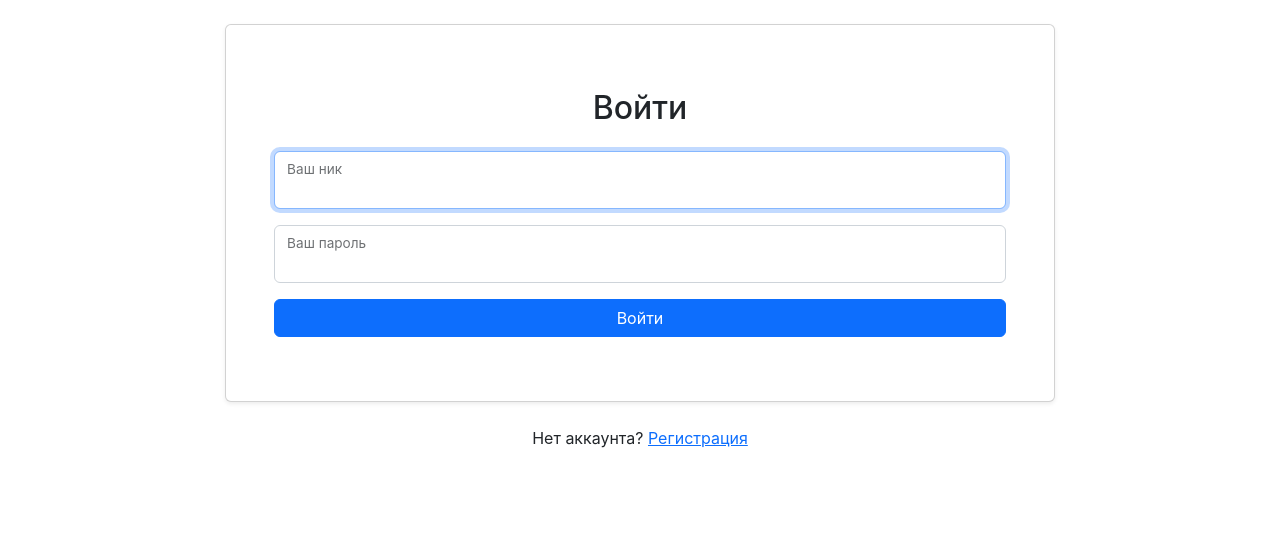
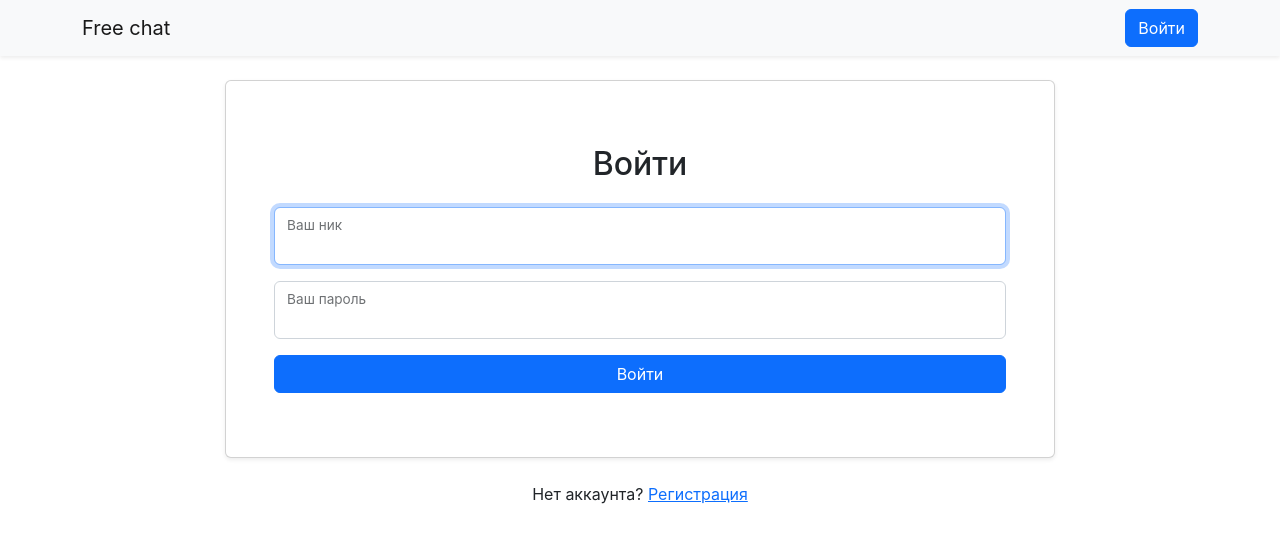
Before and after one commit to niramov/Chat-Slack, a React (Create React App) app in the folder frontend/: page /login in a window 1280 px wide. Shown: the top 542 px of the page. Built offline with nearby package versions, Linux system fonts and the light colour scheme.

Commit message:
step 3.8

```diff
--- a/frontend/src/App.js
+++ b/frontend/src/App.js
@@ -2,18 +2,21 @@ import './App.css';
 import React from 'react';
 import { BrowserRouter, Routes, Route } from 'react-router-dom';
 import LoginPage from './components/loginPage.jsx';
-import ErrorPage from './pages/page404.jsx';
+import ErrorPage from './components/page404.jsx';
 import AuthProvider from './contexts/authContext.js';
 import MainPage from './components/MainPage';
+import Layout from './components/Layout.jsx';
 
 function App() {
   return (
     <AuthProvider>
       <BrowserRouter>
         <Routes>
-          <Route path='*' element={<ErrorPage />} />
-          <Route path='/' element={<MainPage />} />
-          <Route path='/login' element={<LoginPage />} />
+          <Route path='/' element={<Layout />}>
+            <Route index element={<MainPage />} />
+            <Route path='login' element={<LoginPage />} />
+            <Route path='error' element={<ErrorPage />} />
+          </Route>
         </Routes>
       </BrowserRouter>
     </AuthProvider>
--- /dev/null
+++ b/frontend/src/components/Layout.jsx
@@ -0,0 +1,31 @@
+import React from 'react';
+import { Navbar, Button, Container } from 'react-bootstrap';
+import useAuth from '../hooks/useAuth';
+import { useNavigate, Outlet } from 'react-router-dom';
+
+const Layout = () => {
+  const auth = useAuth();
+  const navigate = useNavigate();
+  const logOutUser = () => {
+    auth.logOut();
+    navigate('login');
+  };
+  return (
+    <>
+      <Navbar bg='light' expand='lg' className='shadow-sm'>
+        <Container>
+          <Navbar.Brand href='/'>Free chat</Navbar.Brand>
+          <Navbar.Collapse className='justify-content-end' />
+          {auth.loggedIn ? (
+            <Button onClick={logOutUser}>Выйти</Button>
+          ) : (
+            <Button onClick={() => navigate('login')}>Войти</Button>
+          )}
+        </Container>
+      </Navbar>
+      <Outlet />
+    </>
+  );
+};
+
+export default Layout;
--- a/frontend/src/components/MainPage.jsx
+++ b/frontend/src/components/MainPage.jsx
@@ -3,29 +3,30 @@ import { useNavigate } from 'react-router-dom';
 import routes from '../routes/routes';
 import axios from 'axios';
 import getAuthHeader from '../utils/getAuthHeader';
+import useAuth from '../hooks/useAuth';
 
 const MainPage = () => {
   const [chatData, setChatData] = useState(null);
   const navigate = useNavigate();
-
+  const auth = useAuth();
   useEffect(() => {
-    const userId = JSON.parse(localStorage.getItem('userId'));
-    if (userId === null) {
-      navigate('/login');
-    }
+    // if (auth.loggedIn === false) {
+    //   navigate('login');
+    // }
     const getData = async () => {
       try {
         const headers = getAuthHeader();
         const response = await axios.get(routes.usersPath(), { headers });
+        console.log('response chatData', response.data);
         setChatData(response);
       } catch (error) {
         console.error('Ошибка авторизации', error);
+        navigate('login');
       }
     };
     getData();
-    console.log('chatData', chatData);
-  });
+  }, []);
 
-  return <div>Страница чата</div>;
+  return <div>Chat</div>;
 };
 export default MainPage;
--- a/frontend/src/components/loginPage.jsx
+++ b/frontend/src/components/loginPage.jsx
@@ -23,16 +23,18 @@ const LoginPage = () => {
       try {
         const response = await axios.post(routes.loginPath(), values);
         localStorage.setItem('userId', JSON.stringify(response.data));
+        console.log('localStorage2', localStorage.getItem('userId'));
         auth.logIn();
         setAuthFailed(false);
         navigate('/');
       } catch (error) {
         if (error.isAxiosError && error.response.status === 401) {
+          console.log('error!!!');
           setAuthFailed(true);
           auth.logOut();
           return false;
         }
-        throw error;
+        // throw error;
       }
     },
   });
--- a/frontend/src/contexts/authContext.js
+++ b/frontend/src/contexts/authContext.js
@@ -1,9 +1,11 @@
 import React, { useState, createContext, useEffect } from 'react';
+// import { useNavigate } from 'react-router-dom';
 
 export const AuthContext = createContext({});
 
 const AuthProvider = ({ children }) => {
   const [loggedIn, setLoggedIn] = useState(false);
+  // const navigate = useNavigate();
 
   const logIn = () => {
     console.log('loggin!!!');
@@ -12,12 +14,10 @@ const AuthProvider = ({ children }) => {
   };
   const logOut = () => {
     localStorage.removeItem('userId');
+    console.log('userId now is', localStorage.getItem('userId'));
     setLoggedIn(false);
+    // navigate('login');
   };
-  useEffect(() => {
-    // Этот код будет выполняться после каждого изменения состояния loggedIn
-    console.log('loggedIn изменился:', loggedIn);
-  }, [loggedIn]);
 
   return <AuthContext.Provider value={{ loggedIn, logOut, logIn }}>{children}</AuthContext.Provider>;
 };
--- a/frontend/src/utils/getAuthHeader.js
+++ b/frontend/src/utils/getAuthHeader.js
@@ -3,7 +3,7 @@ const getAuthHeader = () => {
 
   if (user && user.token) {
     console.log('token', user.token);
-    return { Authorization: `Bearer: ${user.token}` };
+    return { Authorization: `Bearer ${user.token}` };
   }
   return {};
 };
```
Also changed, not shown: frontend/src/components/page404.jsx (renamed from frontend/src/pages/page404.jsx), frontend/src/slices/index.js (added).
